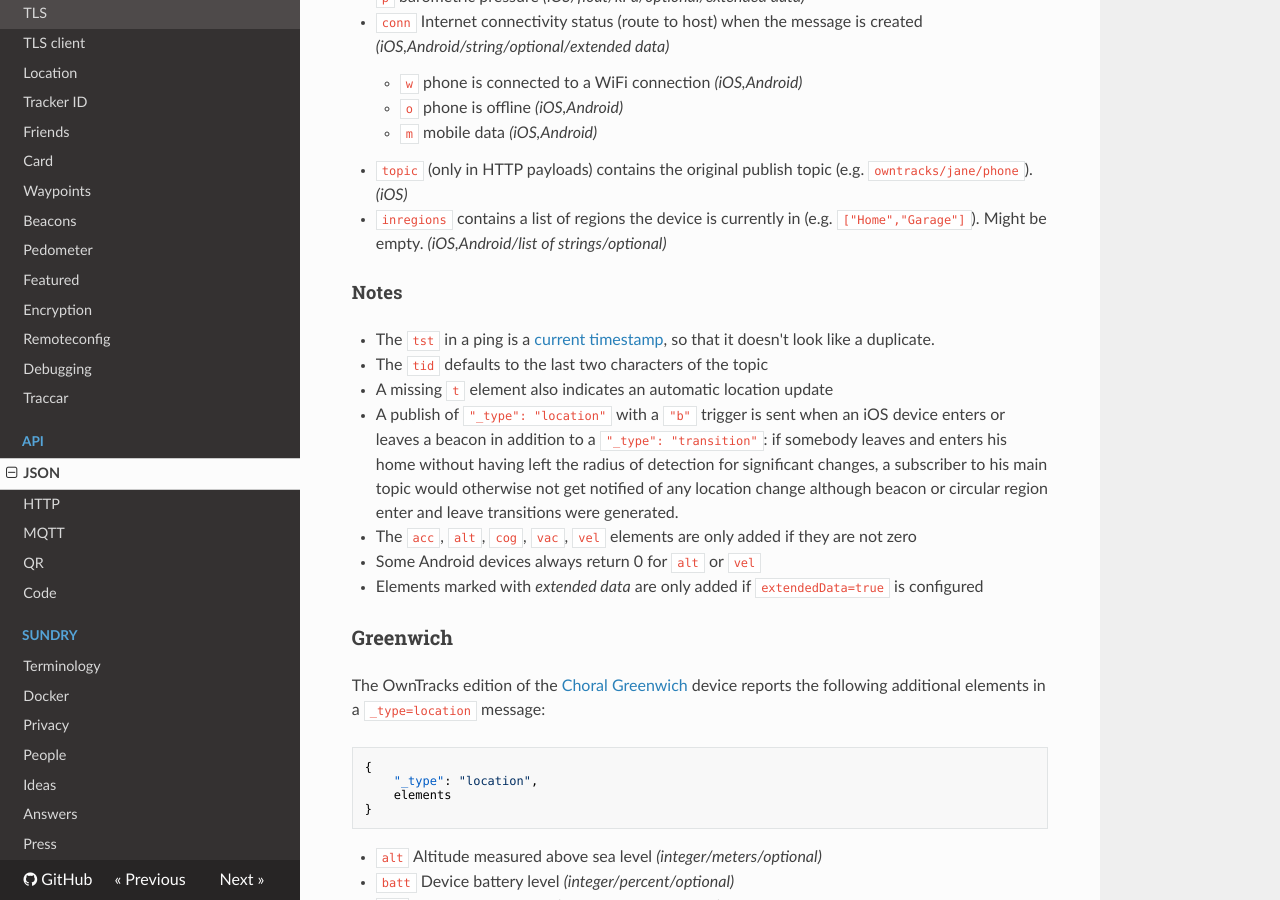
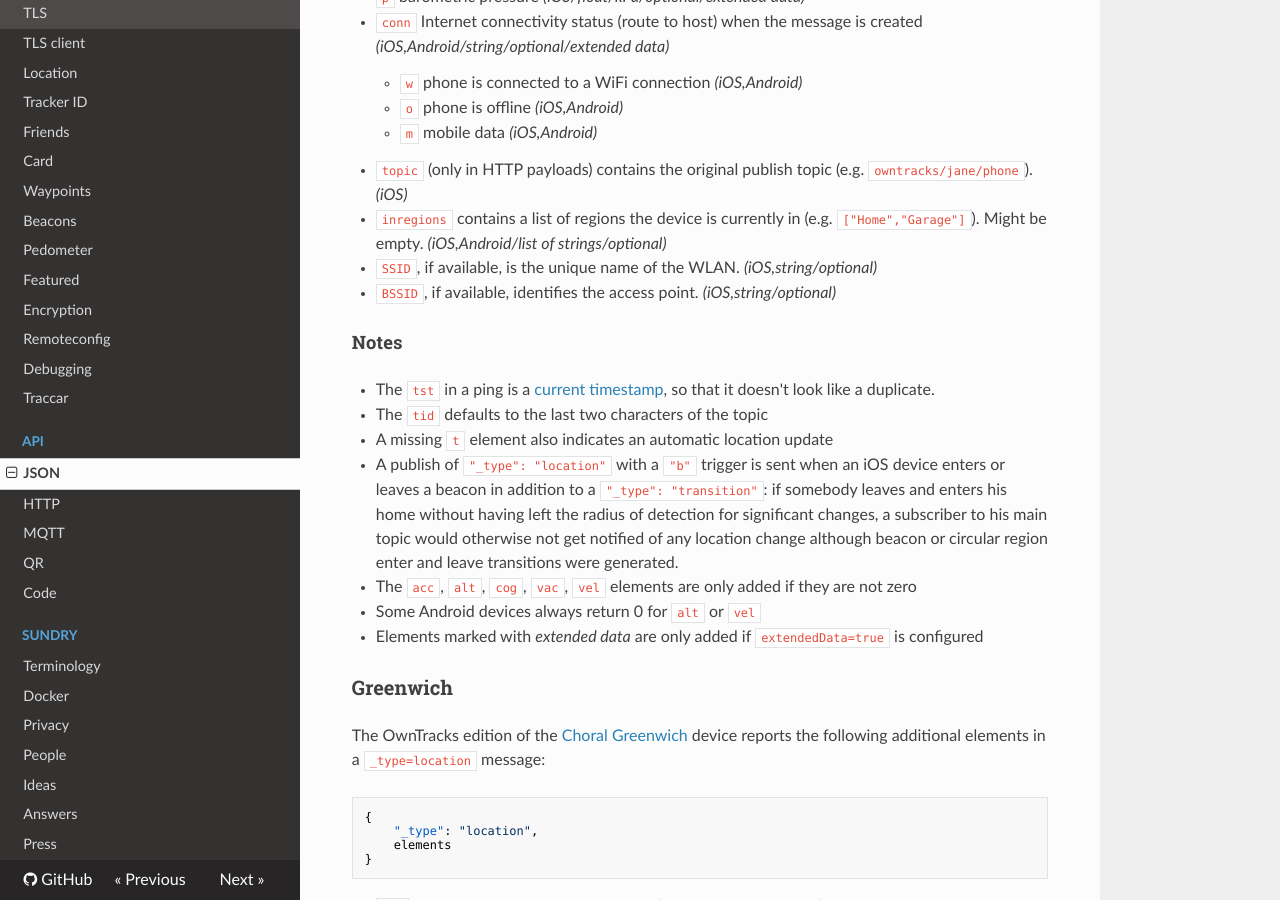
Before and after one commit to owntracks/booklet, an MkDocs documentation site: the page built from docs/tech/json.md, in a window 1280 px wide and 900 px high, scrolled down 2009 px. Built offline with MkDocs 1.6.1, drawn with Linux system fonts in a browser that asks for light colours; nearby versions of some CDN libraries; old or Windows-style settings are respelled for this version of MkDocs.

Commit message:
add SSID

```diff
--- a/docs/tech/json.md
+++ b/docs/tech/json.md
@@ -74,6 +74,8 @@ This location object describes the location of the device that reported it.
     * `m` mobile data _(iOS,Android)_
 * `topic` (only in HTTP payloads) contains the original publish topic (e.g. `owntracks/jane/phone`). _(iOS)_
 * `inregions` contains a list of regions the device is currently in (e.g. `["Home","Garage"]`). Might be empty. _(iOS,Android/list of strings/optional)_
+* `SSID`, if available, is the unique name of the WLAN. _(iOS,string/optional)_
+* `BSSID`, if available, identifies the access point. _(iOS,string/optional)_
 
 #### Notes
 * The `tst` in a ping is a [current timestamp](https://github.com/owntracks/ios/issues/197), so that it doesn't look like a duplicate.
```
